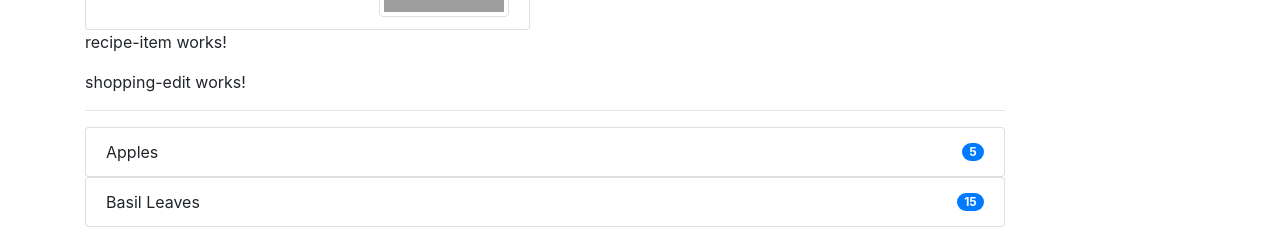
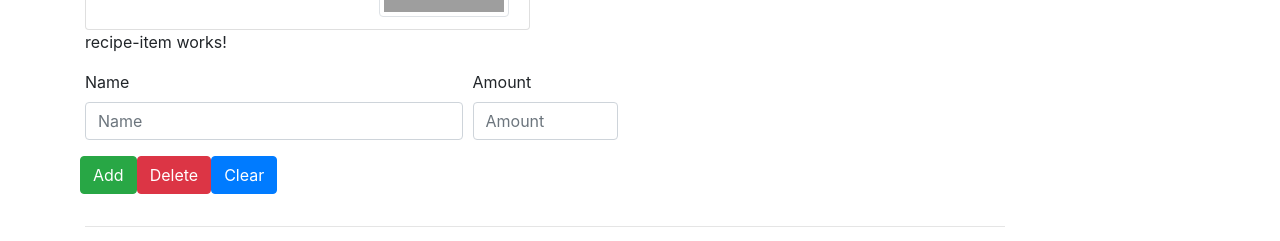
Before and after one commit to sidsid14/cookshop, an Angular app: page / in a window 1280 px wide. Shown: the part 405-646 px from the top of the page. Built offline with nearby package versions, Linux system fonts and the light colour scheme; grey boxes are pictures that could not be loaded.

Commit message:
Added template for shopping edit

```diff
--- a/src/app/shopping-list/shopping-edit/shopping-edit.component.html
+++ b/src/app/shopping-list/shopping-edit/shopping-edit.component.html
@@ -1,3 +1,22 @@
-<p>
-  shopping-edit works!
-</p>
+<form class="form">
+  <div class="form-row">
+    <div class="form-group col-md-5">
+      <label for="name">Name</label>
+      <input type="text" class="form-control" id="name" placeholder="Name">
+    </div>
+    <div class="form-group col-md-2">
+      <label for="amount">Amount</label>
+      <input type="number" class="form-control" id="amount" placeholder="Amount">
+    </div>
+  </div>
+
+  <div class="form-row">
+    <div class="form-group ">
+      <button type="submit" class="btn btn-success ">Add</button>
+      <button type="button" class="btn btn-danger ">Delete</button>
+      <button type="button" class="btn btn-primary ">Clear</button>
+    </div>
+
+  </div>
+
+</form>
```
